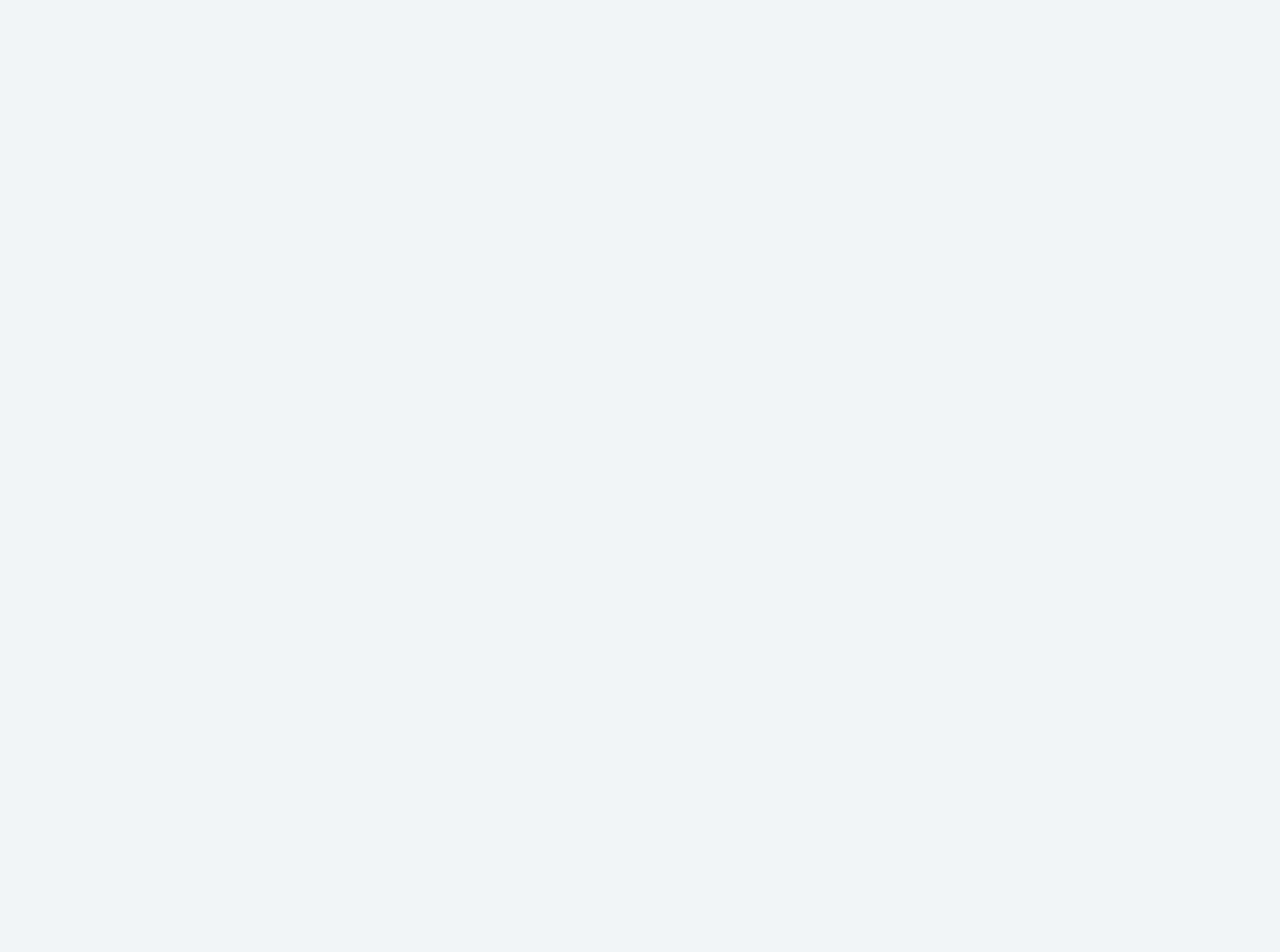
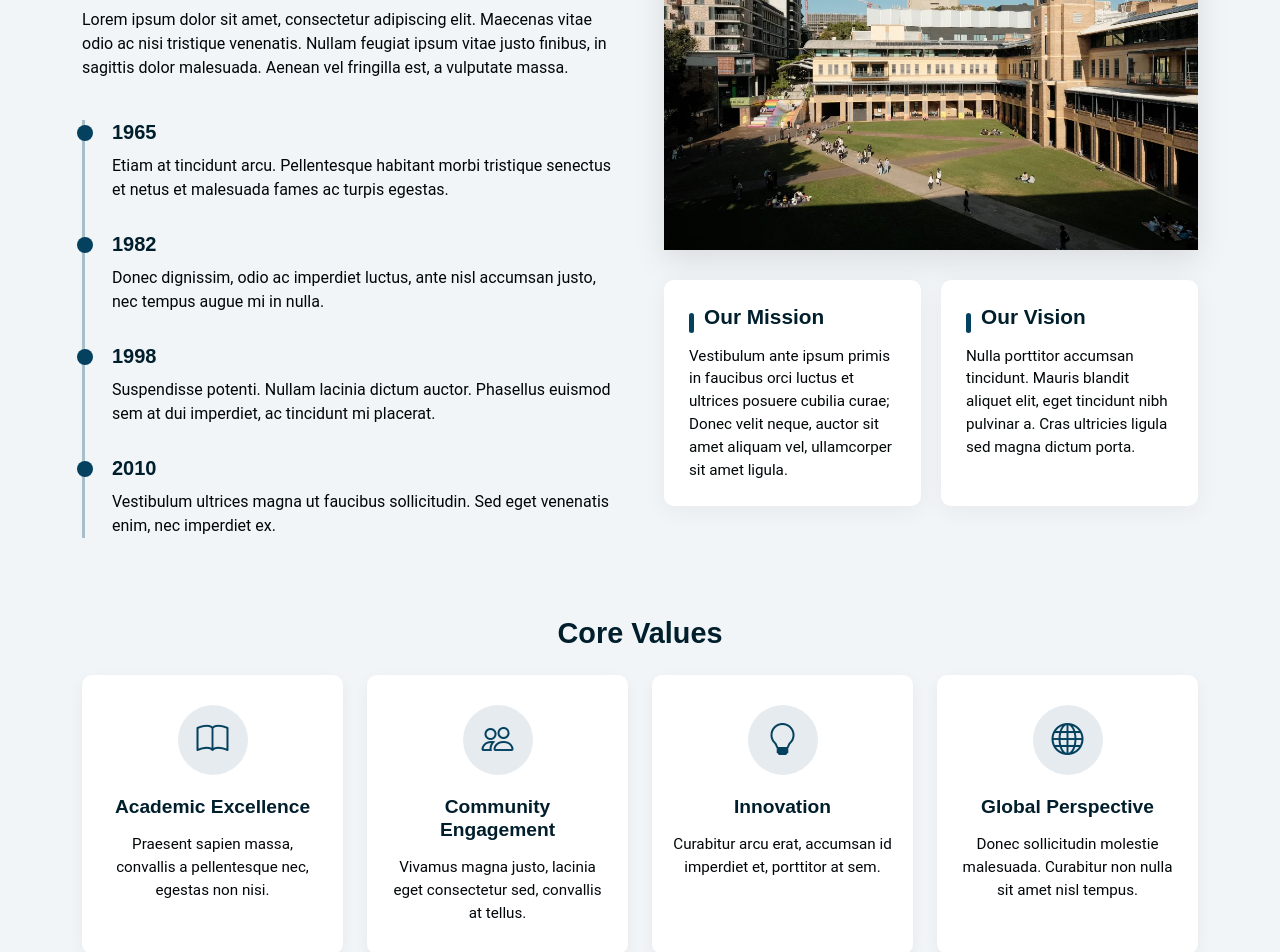
Before and after one commit to rajeshthap/Event-Management, a React (Create React App) app: page / in a window 1280 px wide. Shown: the part 1260-2212 px from the top of the page. Before the commit the page ends 1231 px from the top, so only its background shows below. Built offline with nearby package versions, Linux system fonts and the light colour scheme.

Commit message:
Home and About section done

```diff
--- /dev/null
+++ b/src/componets/pages/AboutUs.js
@@ -0,0 +1,135 @@
+import React from 'react'
+import EducationImage from "../../assets/images/education/campus-5.webp";
+
+function AboutUs() {
+  return (
+    <div>  <section id="about" class="about section">
+
+      <div class="container" data-aos="fade-up" data-aos-delay="100">
+
+        <div class="row align-items-center g-5">
+          <div class="col-lg-6">
+            <div class="about-content" data-aos="fade-up" data-aos-delay="200">
+              <h3>Our Story</h3>
+              <h2>Educating Minds, Inspiring Hearts</h2>
+              <p>Lorem ipsum dolor sit amet, consectetur adipiscing elit. Maecenas vitae odio ac nisi tristique
+                venenatis. Nullam feugiat ipsum vitae justo finibus, in sagittis dolor malesuada. Aenean vel fringilla
+                est, a vulputate massa.</p>
+
+              <div class="timeline">
+                <div class="timeline-item">
+                  <div class="timeline-dot"></div>
+                  <div class="timeline-content">
+                    <h4>1965</h4>
+                    <p>Etiam at tincidunt arcu. Pellentesque habitant morbi tristique senectus et netus et malesuada
+                      fames ac turpis egestas.</p>
+                  </div>
+                </div>
+
+                <div class="timeline-item">
+                  <div class="timeline-dot"></div>
+                  <div class="timeline-content">
+                    <h4>1982</h4>
+                    <p>Donec dignissim, odio ac imperdiet luctus, ante nisl accumsan justo, nec tempus augue mi in
+                      nulla.</p>
+                  </div>
+                </div>
+
+                <div class="timeline-item">
+                  <div class="timeline-dot"></div>
+                  <div class="timeline-content">
+                    <h4>1998</h4>
+                    <p>Suspendisse potenti. Nullam lacinia dictum auctor. Phasellus euismod sem at dui imperdiet, ac
+                      tincidunt mi placerat.</p>
+                  </div>
+                </div>
+
+                <div class="timeline-item">
+                  <div class="timeline-dot"></div>
+                  <div class="timeline-content">
+                    <h4>2010</h4>
+                    <p>Vestibulum ultrices magna ut faucibus sollicitudin. Sed eget venenatis enim, nec imperdiet ex.
+                    </p>
+                  </div>
+                </div>
+              </div>
+            </div>
+          </div>
+
+          <div class="col-lg-6">
+            <div class="about-image" data-aos="zoom-in" data-aos-delay="300">
+              <img src={EducationImage} class="img-fluid" alt="About Us Image" />
+
+              <div class="mission-vision" data-aos="fade-up" data-aos-delay="400">
+                <div class="mission">
+                  <h3>Our Mission</h3>
+                  <p>Vestibulum ante ipsum primis in faucibus orci luctus et ultrices posuere cubilia curae; Donec velit
+                    neque, auctor sit amet aliquam vel, ullamcorper sit amet ligula.</p>
+                </div>
+
+                <div class="vision">
+                  <h3>Our Vision</h3>
+                  <p>Nulla porttitor accumsan tincidunt. Mauris blandit aliquet elit, eget tincidunt nibh pulvinar a.
+                    Cras ultricies ligula sed magna dictum porta.</p>
+                </div>
+              </div>
+            </div>
+          </div>
+        </div>
+
+        <div class="row mt-5">
+          <div class="col-lg-12">
+            <div class="core-values" data-aos="fade-up" data-aos-delay="500">
+              <h3 class="text-center mb-4">Core Values</h3>
+              <div class="row row-cols-1 row-cols-md-2 row-cols-lg-4 g-4">
+                <div class="col">
+                  <div class="value-card">
+                    <div class="value-icon">
+                      <i class="bi bi-book"></i>
+                    </div>
+                    <h4>Academic Excellence</h4>
+                    <p>Praesent sapien massa, convallis a pellentesque nec, egestas non nisi.</p>
+                  </div>
+                </div>
+
+                <div class="col">
+                  <div class="value-card">
+                    <div class="value-icon">
+                      <i class="bi bi-people"></i>
+                    </div>
+                    <h4>Community Engagement</h4>
+                    <p>Vivamus magna justo, lacinia eget consectetur sed, convallis at tellus.</p>
+                  </div>
+                </div>
+
+                <div class="col">
+                  <div class="value-card">
+                    <div class="value-icon">
+                      <i class="bi bi-lightbulb"></i>
+                    </div>
+                    <h4>Innovation</h4>
+                    <p>Curabitur arcu erat, accumsan id imperdiet et, porttitor at sem.</p>
+                  </div>
+                </div>
+
+                <div class="col">
+                  <div class="value-card">
+                    <div class="value-icon">
+                      <i class="bi bi-globe"></i>
+                    </div>
+                    <h4>Global Perspective</h4>
+                    <p>Donec sollicitudin molestie malesuada. Curabitur non nulla sit amet nisl tempus.</p>
+                  </div>
+                </div>
+              </div>
+            </div>
+          </div>
+        </div>
+
+      </div>
+
+    </section></div>
+  )
+}
+
+export default AboutUs
--- a/src/componets/pages/Home.js
+++ b/src/componets/pages/Home.js
@@ -1,10 +1,12 @@
 import React from 'react'
 import Carousel from './EventCarousel'
+import AboutUs from './AboutUs'
 
 function Home() {
   return (
     <div className='main'>
 <Carousel />
+<AboutUs />
     </div>
   )
 }
```
